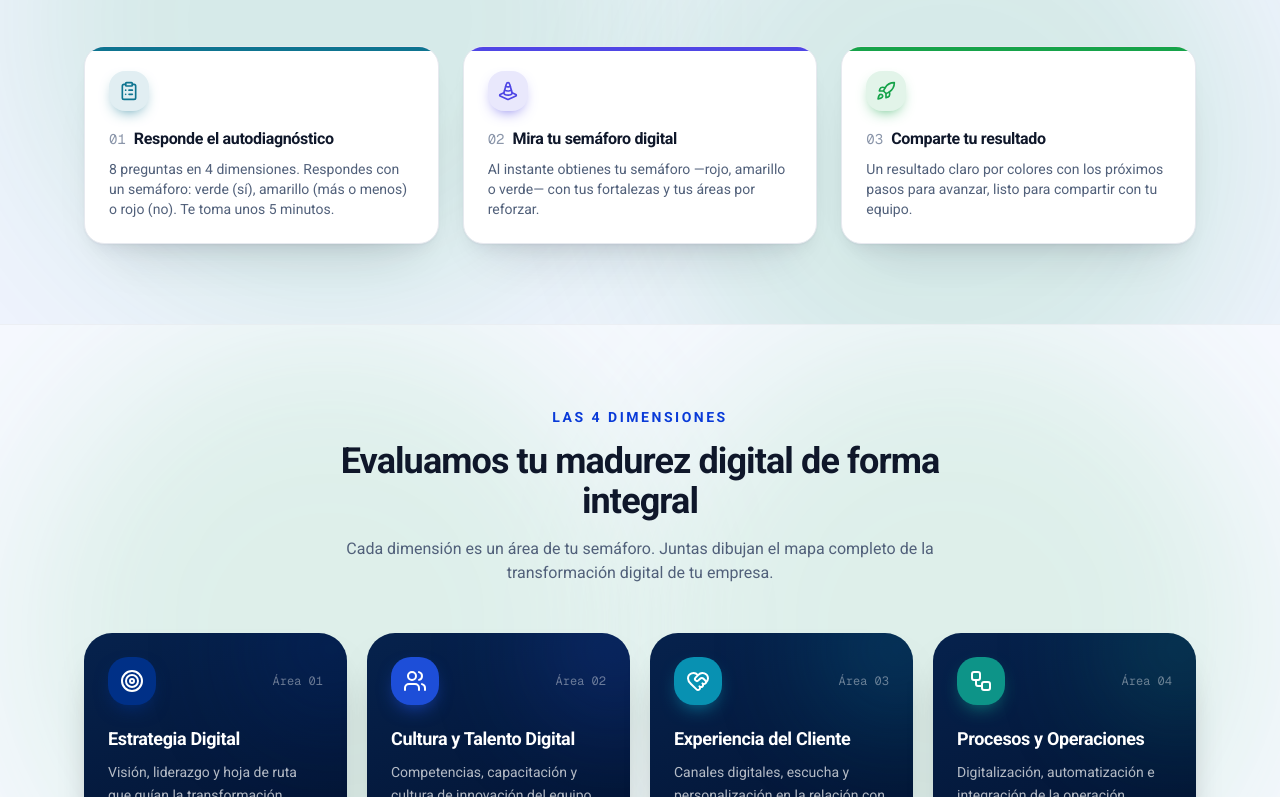
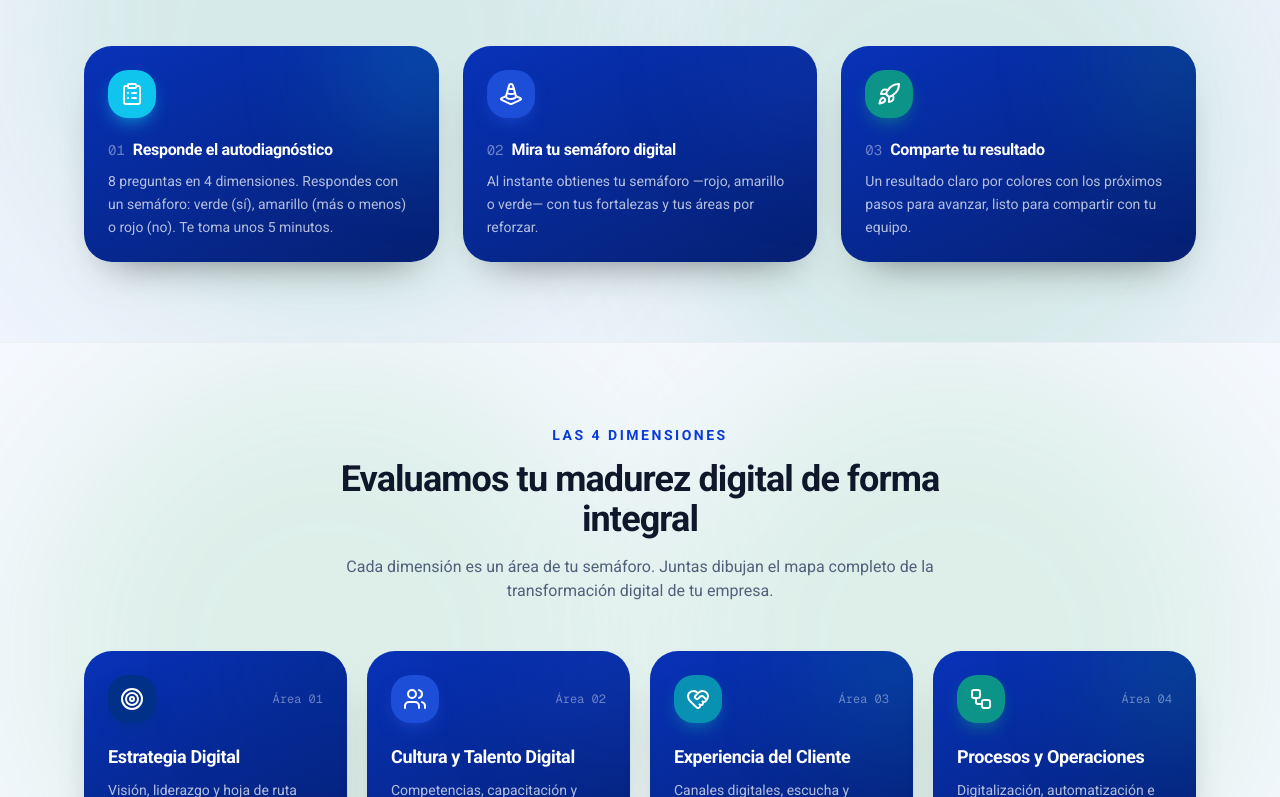
Before and after one commit to Angelsistemas7/radar-digital, a Next.js app: page / in a window 1280 px wide. Shown: the part 983-1780 px from the top of the page. Built offline with nearby package versions, Linux system fonts and the light colour scheme.

Commit message:
ui(brand): cards de pasos y dimensiones con azul oficial UTB #093AD8

```diff
--- a/src/app/page.tsx
+++ b/src/app/page.tsx
@@ -31,7 +31,7 @@ const STEPS = [
   },
 ];
 
-const STEP_COLORS = ["#0e7490", "#4f46e5", "#16a34a"];
+const STEP_COLORS = ["#0fc5ed", "#1d4ed8", "#0d9488"];
 
 const FEATURES = [
   "Autodiagnóstico visual de las 4 dimensiones",
@@ -69,26 +69,33 @@ export default function Home() {
                 const c = STEP_COLORS[i] ?? "#0e7490";
                 return (
                   <Reveal key={step.title} delay={i * 0.2} duration={0.8}>
-                    <div className="group card-hover glass relative h-full overflow-hidden rounded-2xl p-5 sm:p-6">
-                      {/* top accent */}
-                      <span aria-hidden className="absolute inset-x-0 top-0 h-1" style={{ backgroundColor: c }} />
-                      {/* corner glow */}
+                    <div
+                      className="group relative h-full overflow-hidden rounded-3xl p-6 transition-transform duration-300 hover:-translate-y-1.5"
+                      style={{
+                        background:
+                          "linear-gradient(155deg, color-mix(in oklab, var(--color-primary) 82%, #03103a) 0%, color-mix(in oklab, var(--color-primary) 38%, #03103a) 100%)",
+                        boxShadow: "0 22px 44px -26px rgba(0,0,0,0.55)",
+                      }}
+                    >
+                      {/* glow de acento en el color del paso */}
                       <span
                         aria-hidden
-                        className="pointer-events-none absolute -right-10 -top-10 size-28 rounded-full opacity-0 blur-2xl transition-opacity duration-300 group-hover:opacity-100 max-sm:opacity-60"
-                        style={{ backgroundColor: `${c}33` }}
+                        className="pointer-events-none absolute -right-12 -top-12 size-32 rounded-full opacity-40 blur-3xl transition-opacity duration-300 group-hover:opacity-75"
+                        style={{ backgroundColor: c }}
                       />
-                      <div
-                        className="relative flex size-10 items-center justify-center rounded-xl transition-transform duration-300 group-hover:-translate-y-0.5 group-hover:scale-110"
-                        style={{ backgroundColor: `${c}1f`, color: c, boxShadow: `0 6px 16px -8px ${c}` }}
+                      <span
+                        className="relative flex size-12 items-center justify-center rounded-2xl text-white ring-1 ring-white/25 transition-transform duration-300 group-hover:-translate-y-0.5 group-hover:scale-110"
+                        style={{ backgroundColor: c, boxShadow: `0 8px 20px -8px ${c}` }}
                       >
-                        <step.icon className="size-5" />
+                        <step.icon className="size-6" />
+                      </span>
+                      <div className="relative mt-5 flex items-center gap-2">
+                        <span className="font-mono text-sm text-white/40">0{i + 1}</span>
+                        <h3 className="text-base font-bold text-white">{step.title}</h3>
                       </div>
-                      <div className="relative mt-4 flex items-center gap-2">
-                        <span className="font-mono text-sm text-faint">0{i + 1}</span>
-                        <h3 className="text-base font-semibold">{step.title}</h3>
-                      </div>
-                      <p className="relative mt-2 text-sm text-muted">{step.text}</p>
+                      <p className="relative mt-2 text-sm leading-relaxed text-white/70">
+                        {step.text}
+                      </p>
                     </div>
                   </Reveal>
                 );
@@ -123,8 +130,9 @@ export default function Home() {
                       <div
                         className="group relative h-full overflow-hidden rounded-3xl p-6 transition-transform duration-300 hover:-translate-y-1.5"
                         style={{
-                          background: "linear-gradient(160deg, #06224d 0%, #031331 100%)",
-                          boxShadow: "0 22px 44px -26px rgba(0,0,0,0.65)",
+                          background:
+                            "linear-gradient(155deg, color-mix(in oklab, var(--color-primary) 82%, #03103a) 0%, color-mix(in oklab, var(--color-primary) 38%, #03103a) 100%)",
+                          boxShadow: "0 22px 44px -26px rgba(0,0,0,0.55)",
                         }}
                       >
                         {/* glow de acento en el color de la dimensión */}
```
